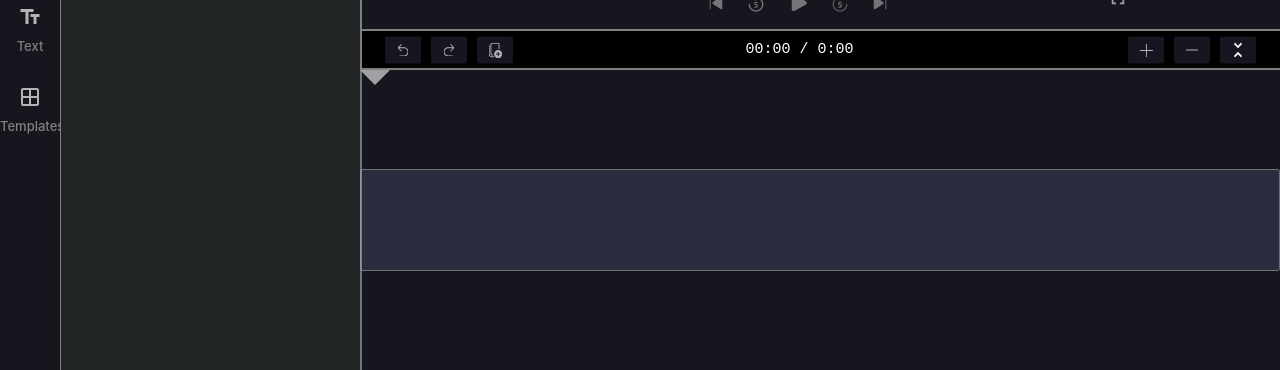
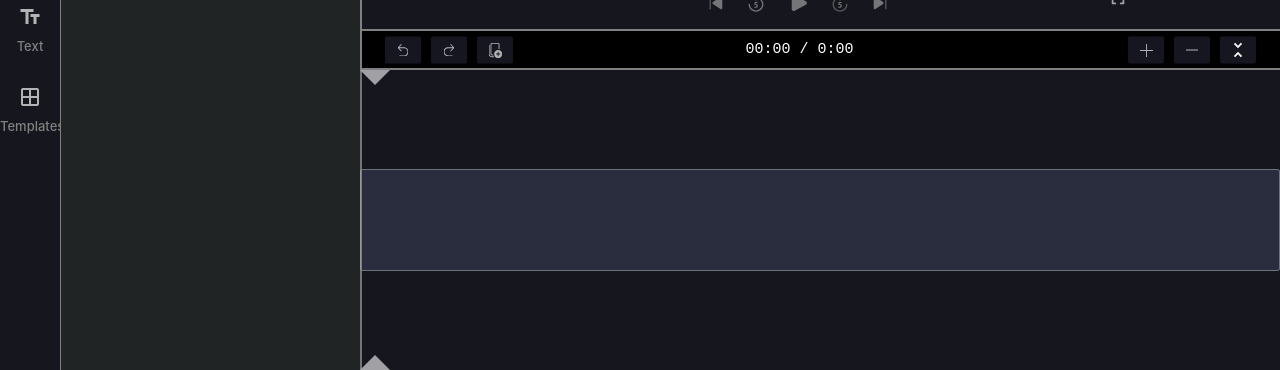
Before and after one commit to varendra007/Editor, a React (Create React App) app: page / in a window 1280 px wide. Shown: the part 430-800 px from the top of the page. Built offline with nearby package versions, Linux system fonts and the light colour scheme.

Commit message:
Added triangular bottom-end design for progressline indicator

```diff
--- a/src/component/Editor/BottomDrawer.js
+++ b/src/component/Editor/BottomDrawer.js
@@ -30,6 +30,17 @@ const useStyles = makeStyles({
 		transition: 'all 200ms linear 0s',
 		overflow: 'hidden',
 		opacity:'0.6'
+	},
+	arrowUp:{
+		width: '0',
+		height: '0',
+		position: 'absolute',
+		borderLeft: '15px solid transparent',
+		borderRight: '15px solid transparent',
+		borderBottom: '15px solid #fff',
+		transition: 'all 200ms linear 0s',
+		overflow: 'hidden',
+		opacity:'0.6'
 	}
 });
 export function TransitionBottom(props) {
@@ -56,6 +67,11 @@ const BottomDrawer = ({ progressBarPosition }) => {
 			>
 			</div>
 			<div
+				className={classes.arrowUp}
+				style={{left: `${progressBarPosition - 14}px`,bottom:'0px'}}
+			>
+			</div>
+			<div
 				className={classes.progressLine}
 				style={{ left: `${progressBarPosition}px`}}
 			>
```
